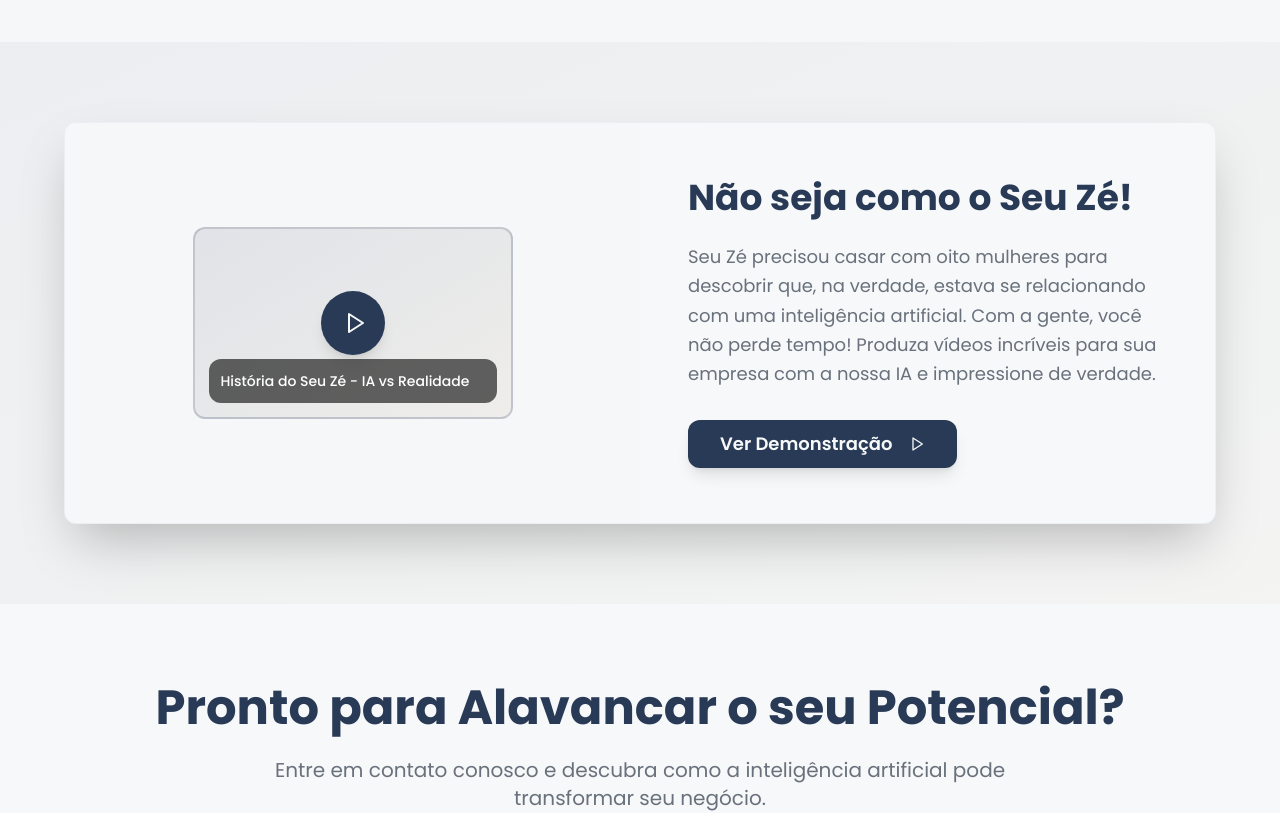
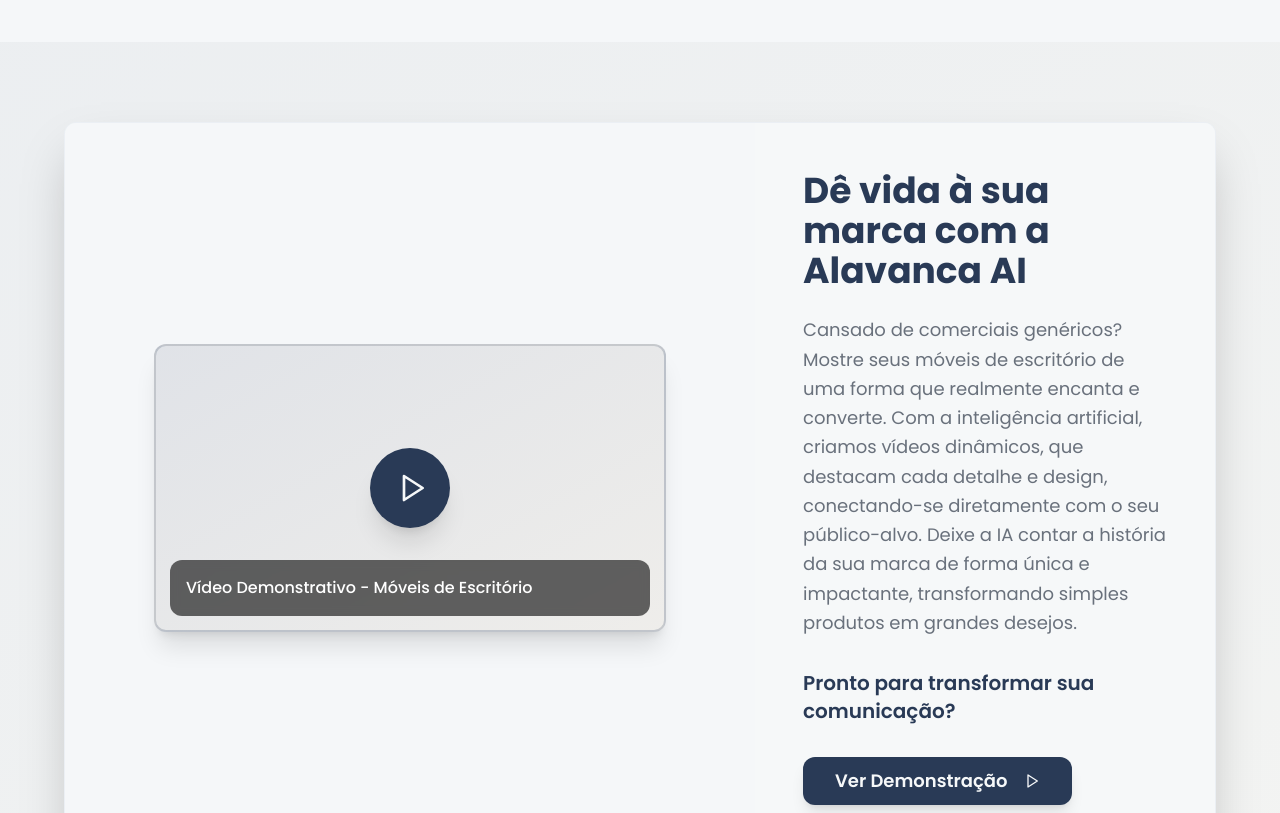
Before and after one commit to alef-tav/alavanca-ai-so-clean, a React (Vite) app: page / in a window 1280 px wide. Shown: the part 3160-3973 px from the top of the page. Built offline with nearby package versions, Linux system fonts and the light colour scheme; no server answers; the database is empty.

Commit message:
Adjust video section on home
Update video size and text content in the home section to improve proportionality and visual harmony. The play button functionality will also be addressed.

```diff
--- a/src/components/VideoShowcaseSection.tsx
+++ b/src/components/VideoShowcaseSection.tsx
@@ -39,9 +39,12 @@ const VideoShowcaseSection = () => {
   };
 
   const handlePlayVideo = () => {
-    if (showcaseVideo) {
-      // Lógica para reproduzir o vídeo pode ser implementada aqui
-      console.log('Playing video:', showcaseVideo);
+    if (showcaseVideo && showcaseVideo.url) {
+      // Open video in new tab
+      window.open(showcaseVideo.url, '_blank');
+    } else {
+      // Navigate to portfolio to see more videos
+      navigate('/portfolio');
     }
   };
 
@@ -79,10 +82,10 @@ const VideoShowcaseSection = () => {
       <div className="container mx-auto px-6">
         <div className="max-w-6xl mx-auto">
           <Card className="overflow-hidden border-border/50 shadow-2xl">
-            <div className="grid lg:grid-cols-2 gap-0">
-              {/* Video Side */}
-              <div className="relative bg-muted/30 flex items-center justify-center min-h-[400px]">
-                <div className="relative group cursor-pointer" onClick={handlePlayVideo}>
+            <div className="grid lg:grid-cols-5 gap-0">
+              {/* Video Side - Takes up 3 columns */}
+              <div className="lg:col-span-3 relative bg-muted/30 flex items-center justify-center min-h-[500px] p-8">
+                <div className="relative group cursor-pointer w-full max-w-lg" onClick={handlePlayVideo}>
                   {/* Botão de remoção transparente - só admins sabem que está aqui */}
                   {showcaseVideo && (
                     <button
@@ -97,7 +100,7 @@ const VideoShowcaseSection = () => {
                   {showcaseVideo ? (
                     <>
                       {/* Video Thumbnail */}
-                      <div className="w-80 h-48 bg-gradient-to-br from-primary/10 to-accent/10 rounded-lg overflow-hidden border-2 border-primary/20">
+                      <div className="w-full aspect-video bg-gradient-to-br from-primary/10 to-accent/10 rounded-xl overflow-hidden border-2 border-primary/20 shadow-xl">
                         {showcaseVideo.thumbnail_url ? (
                           <img
                             src={showcaseVideo.thumbnail_url}
@@ -106,14 +109,14 @@ const VideoShowcaseSection = () => {
                           />
                         ) : (
                           <div className="w-full h-full bg-gradient-to-br from-primary/10 to-accent/10 flex items-center justify-center">
-                            <div className="text-4xl opacity-30">🎬</div>
+                            <div className="text-6xl opacity-30">🎬</div>
                           </div>
                         )}
 
                         {/* Play Button Overlay */}
                         <div className="absolute inset-0 flex items-center justify-center">
-                          <div className="w-16 h-16 bg-primary rounded-full flex items-center justify-center group-hover:scale-110 transition-transform duration-300 shadow-lg">
-                            <Play className="w-6 h-6 text-primary-foreground ml-1" />
+                          <div className="w-20 h-20 bg-primary rounded-full flex items-center justify-center group-hover:scale-110 transition-transform duration-300 shadow-xl">
+                            <Play className="w-8 h-8 text-primary-foreground ml-1" />
                           </div>
                         </div>
                       </div>
@@ -130,16 +133,16 @@ const VideoShowcaseSection = () => {
                   ) : (
                     <>
                       {/* Default Video Placeholder */}
-                      <div className="w-80 h-48 bg-gradient-to-br from-primary/10 to-accent/10 rounded-lg flex items-center justify-center border-2 border-primary/20">
-                        <div className="w-16 h-16 bg-primary rounded-full flex items-center justify-center group-hover:scale-110 transition-transform duration-300 shadow-lg">
-                          <Play className="w-6 h-6 text-primary-foreground ml-1" />
+                      <div className="w-full aspect-video bg-gradient-to-br from-primary/10 to-accent/10 rounded-xl flex items-center justify-center border-2 border-primary/20 shadow-xl">
+                        <div className="w-20 h-20 bg-primary rounded-full flex items-center justify-center group-hover:scale-110 transition-transform duration-300 shadow-xl">
+                          <Play className="w-8 h-8 text-primary-foreground ml-1" />
                         </div>
                       </div>
                       {/* Default Video Title Overlay */}
                       <div className="absolute bottom-4 left-4 right-4">
-                        <div className="bg-black/60 backdrop-blur-sm rounded-lg p-3">
-                          <p className="text-white font-poppins font-medium text-sm">
-                            História do Seu Zé - IA vs Realidade
+                        <div className="bg-black/60 backdrop-blur-sm rounded-xl p-4">
+                          <p className="text-white font-poppins font-medium text-base">
+                            Vídeo Demonstrativo - Móveis de Escritório
                           </p>
                         </div>
                       </div>
@@ -148,17 +151,18 @@ const VideoShowcaseSection = () => {
                 </div>
               </div>
 
-              {/* Content Side */}
-              <div className="p-8 lg:p-12 flex flex-col justify-center">
-                <h2 className="font-poppins font-bold text-3xl lg:text-4xl text-primary mb-6">
-                  Não seja como o Seu Zé!
+              {/* Content Side - Takes up 2 columns */}
+              <div className="lg:col-span-2 p-8 lg:p-12 flex flex-col justify-center bg-background">
+                <h2 className="font-poppins font-bold text-3xl lg:text-4xl text-primary mb-6 leading-tight">
+                  Dê vida à sua marca com a Alavanca AI
                 </h2>
 
                 <p className="font-poppins text-lg text-foreground/80 leading-relaxed mb-8">
-                  Seu Zé precisou casar com oito mulheres para descobrir que, na verdade,
-                  estava se relacionando com uma inteligência artificial. Com a gente, você
-                  não perde tempo! Produza vídeos incríveis para sua empresa com a nossa IA
-                  e impressione de verdade.
+                  Cansado de comerciais genéricos? Mostre seus móveis de escritório de uma forma que realmente encanta e converte. Com a inteligência artificial, criamos vídeos dinâmicos, que destacam cada detalhe e design, conectando-se diretamente com o seu público-alvo. Deixe a IA contar a história da sua marca de forma única e impactante, transformando simples produtos em grandes desejos.
+                </p>
+
+                <p className="font-poppins text-xl font-semibold text-primary mb-8">
+                  Pronto para transformar sua comunicação?
                 </p>
 
                 <Button
```
